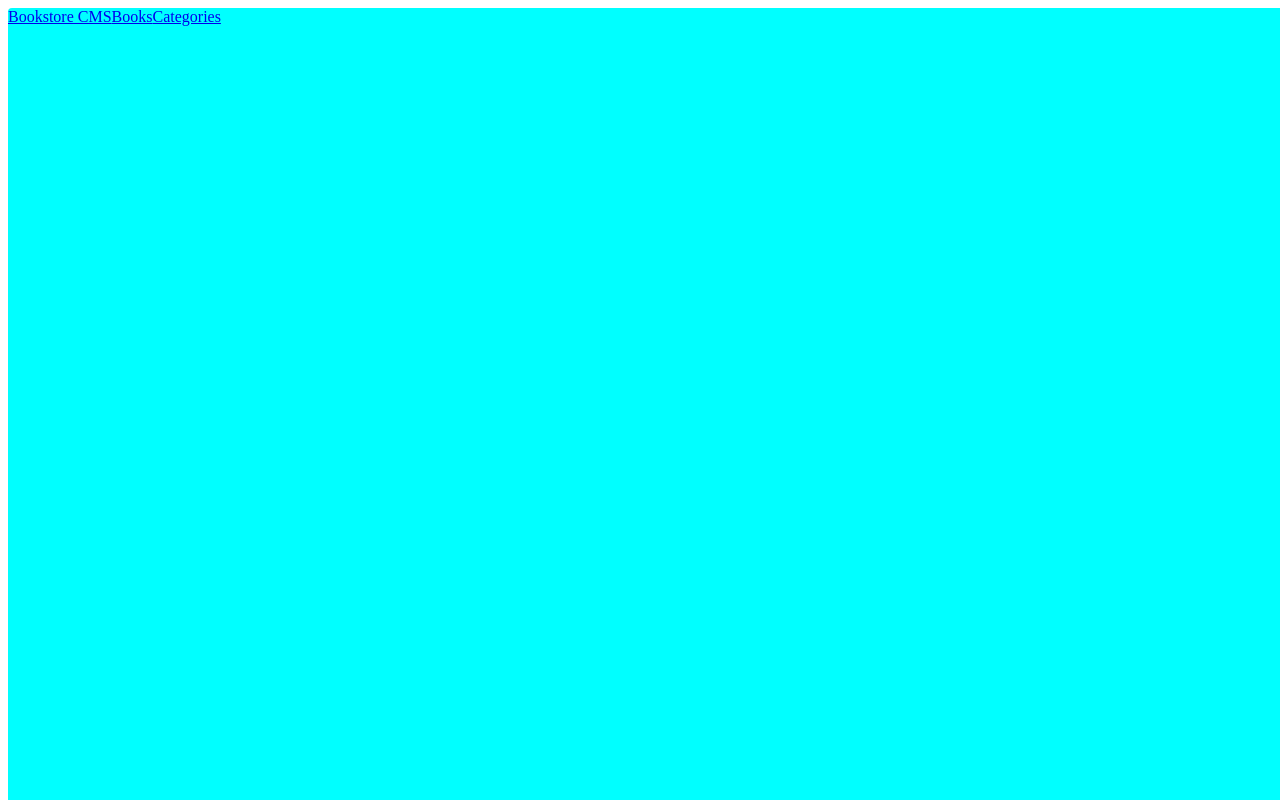
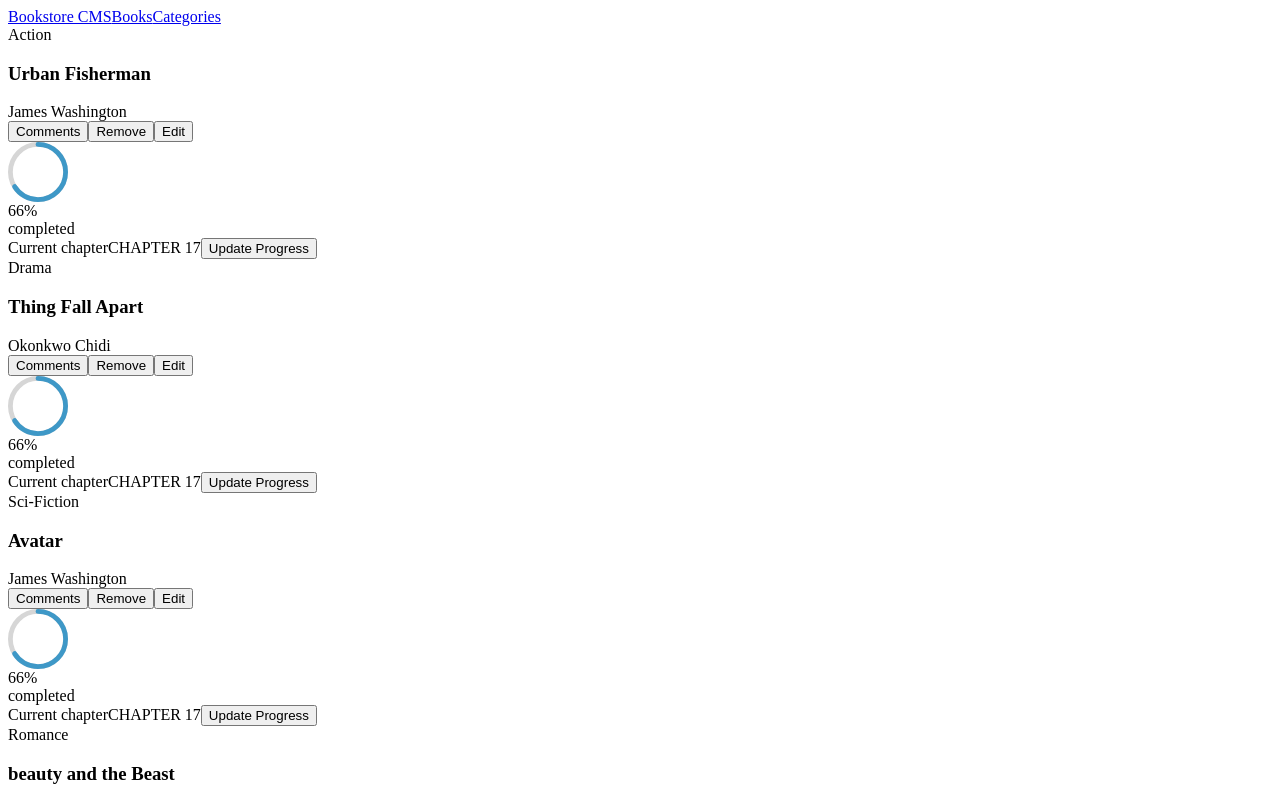
Before and after one commit to efoosag/bookstore-react, a React (Create React App) app: page / in a window 1280 px wide. Shown: the top 800 px of the page. Built offline with nearby package versions, Linux system fonts and the light colour scheme.

Commit message:
update routing and add progress bar

```diff
--- a/package.json
+++ b/package.json
@@ -3,6 +3,7 @@
   "version": "0.1.0",
   "private": true,
   "dependencies": {
+    "@babel/plugin-proposal-private-property-in-object": "^7.21.11",
     "@testing-library/jest-dom": "^5.16.5",
     "@testing-library/react": "^13.4.0",
     "@testing-library/user-event": "^13.5.0",
--- a/src/App.css
+++ b/src/App.css
@@ -1,6 +1,6 @@
 .App {
   width: 87.5rem;
-  background-color: aqua;
+  background-color: #fff;
   height: 68.563rem;
   margin: 0 2.5rem 4.063rem 0;
   padding: 0 0 49.625rem;
--- a/src/App.js
+++ b/src/App.js
@@ -8,7 +8,8 @@ function App() {
   return (
     <div className="App">
       <Routes>
-        <Route path="/" element={<Navigation />}>
+        <Route element={<Navigation />}>
+          <Route path="/" element={<Books />} />
           <Route path="books" element={<Books />} />
           <Route path="categories" element={<Categories />} />
         </Route>
--- /dev/null
+++ b/src/components/Book.css
@@ -0,0 +1,9 @@
+.circular-progressbar {
+    font-size: 2px;
+    width: 60px;
+    height: 60px;
+  }
+
+  .progresBar {
+    border-color: blue;
+  }
--- a/src/components/Book.js
+++ b/src/components/Book.js
@@ -1,8 +1,12 @@
 /* eslint-disable react/prop-types */
 import React from 'react';
+import { CircularProgressbar } from 'react-circular-progressbar';
+import 'react-circular-progressbar/dist/styles.css';
+import './Book.css';
 
 function Book({ bookItem }) {
   const { categories, title, author } = bookItem;
+  const percentage = 66;
   return (
     <>
       <div>
@@ -16,9 +20,11 @@ function Book({ bookItem }) {
         </div>
       </div>
       <div>
-        <div>Progressive bar</div>
+        <div className="circular-progressbar">
+          <CircularProgressbar className="progresBar" value={percentage} />
+        </div>
         <div>
-          <div>Percentage</div>
+          <div>{`${percentage}%`}</div>
           <div>completed</div>
         </div>
       </div>
```
Also changed, not shown: 1 other file (tests, documents, lock files or other folders).
